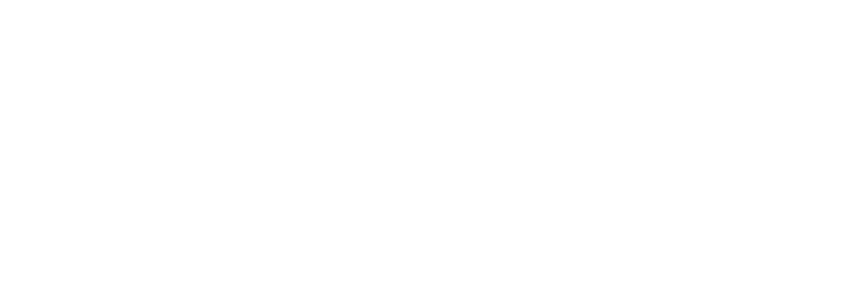
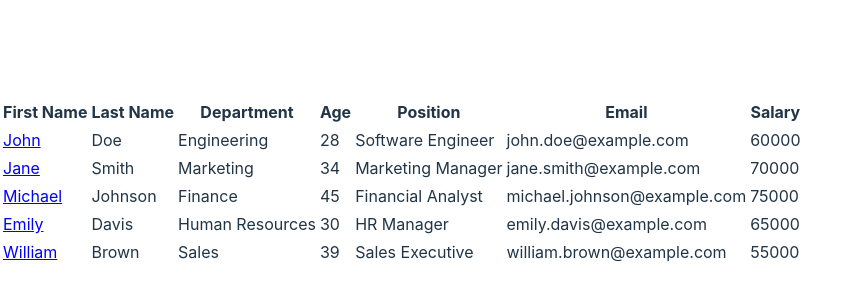
Before and after one commit to AmulyaAT/iVoyant-task, a React (Vite) app: page / in a window 1280 px wide. Before the commit this address had no page. Shown: the part 218-518 px from the top of the page, without its empty margins (0-860 px from the left). Built offline with nearby package versions, Linux system fonts and the light colour scheme.

Commit message:
changed employeeinfo.

```diff
--- a/src/App.tsx
+++ b/src/App.tsx
@@ -1,18 +1,18 @@
-// import { Names } from "./components/Names";
-import {EmployeeDetails} from "./components/Employeedetails";
-import { Route,BrowserRouter as Router, Routes } from "react-router-dom";
-// import { EmployeeProfile } from "./components/EmployeeProfile";
+import { Route, BrowserRouter as Router, Routes } from "react-router-dom";
+import { EmployeeDetails } from "./components/Employeedetails"; // Updated import name
 import { EmployeeInfo } from "./components/EmployeeInfo";
+
 function App() {
   return (
-
-      <Router>
+    <Router>
       <Routes>
+        <Route path="/" element={<EmployeeDetails />} />
         <Route path="/Employeedetails" element={ <EmployeeDetails /> } />
-        {/* <Route path="/EmployeeProfile" element={<EmployeeProfile amulya={[]} />} /> */}
+        {/* Route for Employee Details Page */}
         <Route path="/Employeedetails/employee/:id" element={<EmployeeInfo />} />
       </Routes>
-      </Router>
+    </Router>
   );
 }
+
 export default App;
--- a/src/components/EmployeeInfo.tsx
+++ b/src/components/EmployeeInfo.tsx
@@ -1,6 +1,7 @@
-import React from "react"
+import { useParams } from "react-router-dom";
+import { employees } from "../db"; // Import employees data
 
-type Employee={
+export type Employee = {
   id: number;
   firstName: string;
   lastName: string;
@@ -9,15 +10,17 @@
   department: string;
   position: string;
   salary: number;
+};
+
+export const EmployeeInfo = () => {
+  const { id } = useParams<{ id: string }>();
+  const employee = employees.find((emp) => emp.id === Number(id));
+
+  if (!employee) {
+    return <p>Employee not found</p>;
   }
 
-type EmployeeInfoProps = {
-    employee: Employee;
-  };
-
-export const EmployeeInfo =({employee}:EmployeeInfoProps)=>{
-  console.log("employee info ",employee)
-    return(
+  return (
     <>
       <table>
         <tbody>
@@ -45,5 +48,5 @@
         </tbody>
       </table>
     </>
-    )
-}
+  );
+};
--- a/src/components/EmployeeProfile.tsx
+++ b/src/components/EmployeeProfile.tsx
@@ -1,36 +1,18 @@
-import React, { useState } from "react";
 import { useNavigate } from "react-router-dom";
-import { employees } from "../db";
-import { EmployeeInfo } from "./EmployeeInfo";
-type Employee = {
-  id: number;
-  firstName: string;
-  lastName: string;
-  email: string;
-  age: number;
-  department: string;
-  position: string;
-  salary: number;
-};
+import { Employee } from "./EmployeeInfo";
 
 type EmployeeProfileProps = {
   amulya: Employee[];
 };
+
 export const EmployeeProfile = ({ amulya }: EmployeeProfileProps) => {
-  const [SelectedEmployee, setSelectedEmployee] = useState<Employee|null>(null);
   const navigate = useNavigate();
-  const handleName = (id: number) => {
-    const employee = employees.find((emp) => emp.id === id)
-    console.log("Selected Employee:", employee)
-    if (employee) {
-      setSelectedEmployee(employee);
-      console.log("employee",employee)
-      navigate(`/Employeedetails/employee/${id}`);
 
-    }
+  const handleNameClick = (id: number) => {
+    // Navigate to the details route when an employee name is clicked
+    navigate(`/Employeedetails/employee/${id}`);
+  };
 
-
-  };
   return (
     <>
       <table>
@@ -46,16 +28,12 @@
           </tr>
         </thead>
         <tbody>
-          {amulya?.map((employee) => (
+          {amulya.map((employee) => (
             <tr key={employee.id}>
               <td>
                 <span
-                  style={{
-                    cursor: "pointer",
-                    color: "blue",
-                    textDecoration: "underline",
-                  }}
-                  onClick={() => handleName(employee.id)}
+                  style={{ cursor: "pointer", color: "blue", textDecoration: "underline" }}
+                  onClick={() => handleNameClick(employee.id)}
                 >
                   {employee.firstName}
                 </span>
@@ -70,9 +48,6 @@
           ))}
         </tbody>
       </table>
-      {SelectedEmployee && (
-      <EmployeeInfo employee={SelectedEmployee} />
-    )}
-  </>
+    </>
   );
 };
```
Lines whose indentation alone changed are shown as unchanged.
